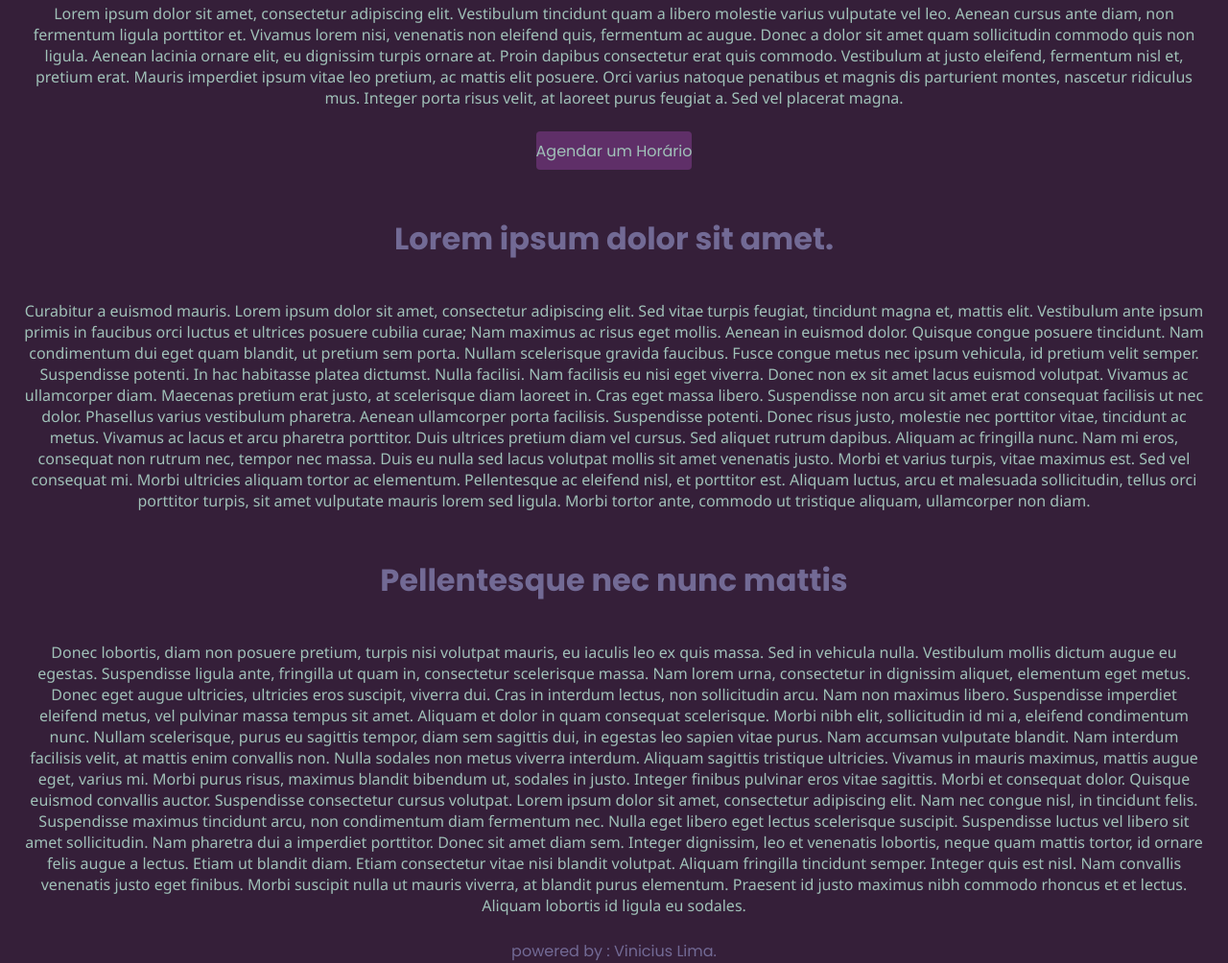
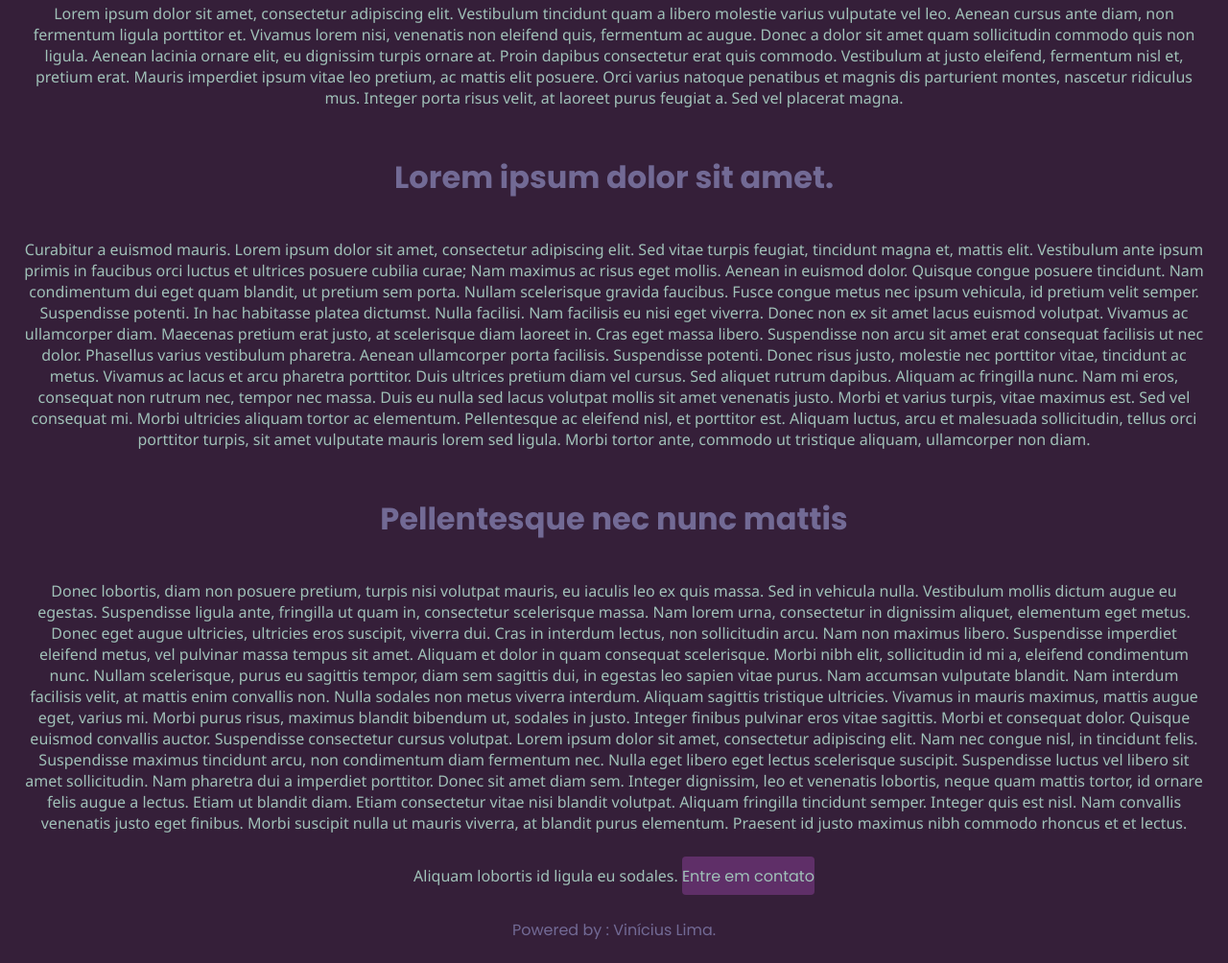
Before and after one commit to vinilimaa/pratica, a plain HTML site: page index.html in a window 1280 px wide. Shown: the part 970-1974 px from the top of the page at 96% size. After the commit the page ends 1952 px from the top, so only its background shows below. Drawn offline with Linux system fonts and the light colour scheme.

Commit message:
Add files via upload

```diff
--- a/index.html
+++ b/index.html
@@ -48,7 +48,6 @@
           ridiculus mus. Integer porta risus velit, at laoreet purus feugiat a.
           Sed vel placerat magna.
         </p>
-        <a class="button" href="mailto:emanoelufpe@gmail.com">Agendar um Horário</a>
       </section>
     </div>
     <div id="sobre">
@@ -90,6 +89,7 @@ Nam mi eros, consequat non rutrum nec, tempor nec massa. Duis eu nulla sed lacus
 
           Suspendisse luctus vel libero sit amet sollicitudin. Nam pharetra dui a imperdiet porttitor. Donec sit amet diam sem. Integer dignissim, leo et venenatis lobortis, neque quam mattis tortor, id ornare felis augue a lectus. Etiam ut blandit diam. Etiam consectetur vitae nisi blandit volutpat. Aliquam fringilla tincidunt semper. Integer quis est nisl. Nam convallis venenatis justo eget finibus. Morbi suscipit nulla ut mauris viverra, at blandit purus elementum. Praesent id justo maximus nibh commodo rhoncus et et lectus. Aliquam lobortis id ligula eu sodales.
 
+          <a class="button" href="mailto:emanoelufpe@gmail.com">Entre em contato</a>
     </p>
 
   </div>
@@ -100,7 +100,7 @@ Nam mi eros, consequat non rutrum nec, tempor nec massa. Duis eu nulla sed lacus
 
 <a class ="powered" href="https://www.linkedin.com/in/emanoel-vin%C3%ADcius-menezes-de-lima-318b23212/" >
 
-powered by : Vinicius Lima.
+Powered by : Vinícius Lima.
 
 </a>
 
```
Lines whose indentation alone changed are shown as unchanged.
